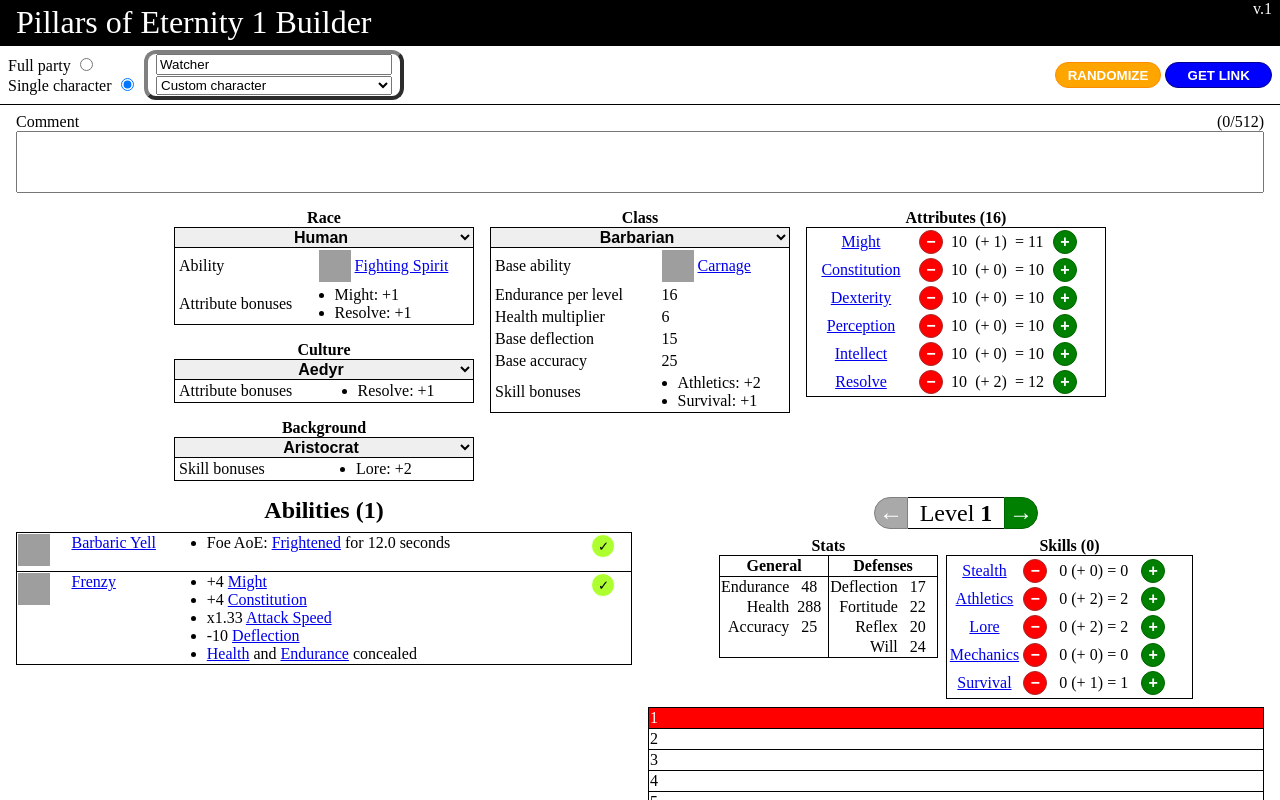
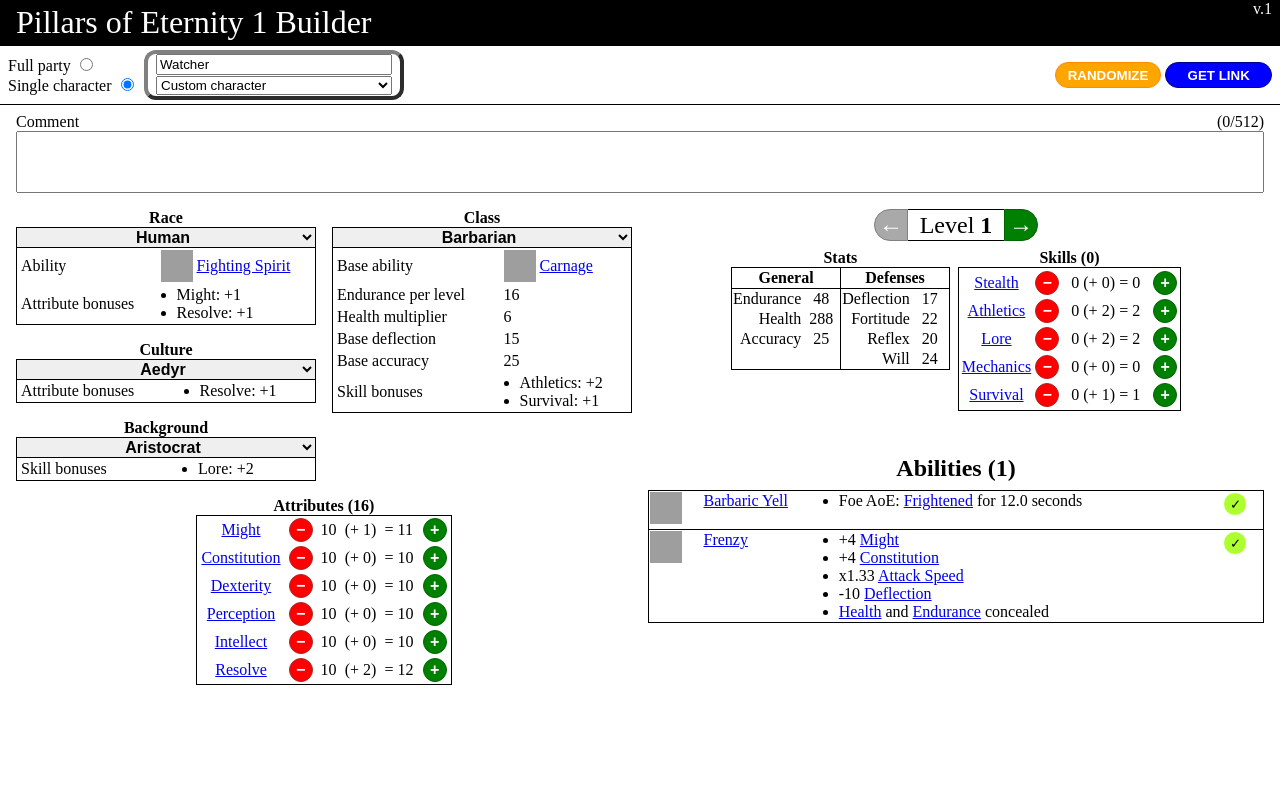
Before and after one commit to LancerRevX/poe1_builder, a Vue app: page / in a window 1280 px wide. Shown: the top 800 px of the page. Built offline with nearby package versions, Linux system fonts and the light colour scheme; grey boxes are pictures that could not be loaded.

Commit message:
add favicon

```diff
--- a/src/App.vue
+++ b/src/App.vue
@@ -100,14 +100,14 @@
 
     @media (max-width: 1800px) {
         .main-block {
-            /* min-height: 0; */
-            /* max-height: 80hv; */
+            /* min-height: auto; */
+            /* height: 120vh; */
 
-            grid-template-columns: 1fr 1fr;
+            grid-template: auto 2fr 3fr / 1fr 1fr;
             grid-template-areas:
                 "comment comment"
-                "tables tables"
-                "abilities levels";
+                "tables levels"
+                "tables abilities";
         }
 
         .character-switcher {
@@ -123,7 +123,7 @@
         }
     }
 
-    @media (max-width: 600px) {
+    @media (max-width: 900px) {
         .title-block {
             justify-content: center;
             align-items: center;
--- a/src/components/AbilitiesBlock.vue
+++ b/src/components/AbilitiesBlock.vue
@@ -133,7 +133,7 @@
 
 <style>
     div.abilities-block {
-        /* min-height: 0; */
+        min-height: 0;
 
         grid-area: abilities;
 
--- a/src/components/LevelsBlock.vue
+++ b/src/components/LevelsBlock.vue
@@ -159,7 +159,7 @@
 
 <style>
     .levels-outer-block {
-        /* min-height: 0; */
+        min-height: 0;
 
         grid-area: levels;
 
@@ -294,6 +294,15 @@
         text-align: center;
     }
 
+    @media (max-width: 1800px) {
+        .levels-outer-block {
+            grid-template: auto auto / 1fr;
+        }
+
+        .levels-table-block {
+            display: none;
+        }
+    }
 
     @media (max-width: 600px) {
         .levels-outer-block {
--- a/src/components/tables-block/TablesBlock.vue
+++ b/src/components/tables-block/TablesBlock.vue
@@ -398,6 +398,10 @@
         gap: 16px;
     }
 
+    .attributes-column {
+        max-width: fit-content;
+    }
+
     .tables-block table {
         /* width: 300px; */
         table-layout: fixed;
@@ -497,7 +501,7 @@
     }
 
     .increase-cell {
-        width: 48px;
+        /* width: 48px; */
         /* padding: 4px 0; */
     }
 
@@ -518,7 +522,7 @@
 
     @media (max-width: 1800px) {
         .tables-block {
-            min-height: auto;
+            /* min-height: auto; */
 
             justify-content: center;
         }
--- a/src/model/level.js
+++ b/src/model/level.js
@@ -544,13 +544,13 @@
                 this.selectAbility(pickRandom(abilities)[0]);
             }
         }
-        let talents = this.availableTalents();
+        let talents = this.availableTalents;
         if (talents.length) {
             for (let i = 0; i < this.talentPoints; i++) {
                 this.selectTalent(pickRandom(talents)[0]);
             }
         }
-        let phrases = this.availablePhrases();
+        let phrases = this.availablePhrases;
         if (phrases.length) {
             for (let i = 0; i < this.phrasePoints; i++) {
                 this.selectPhrase(pickRandom(phrases)[0]);
```
Also changed, not shown: 2 other files (tests, documents, lock files or other folders).
